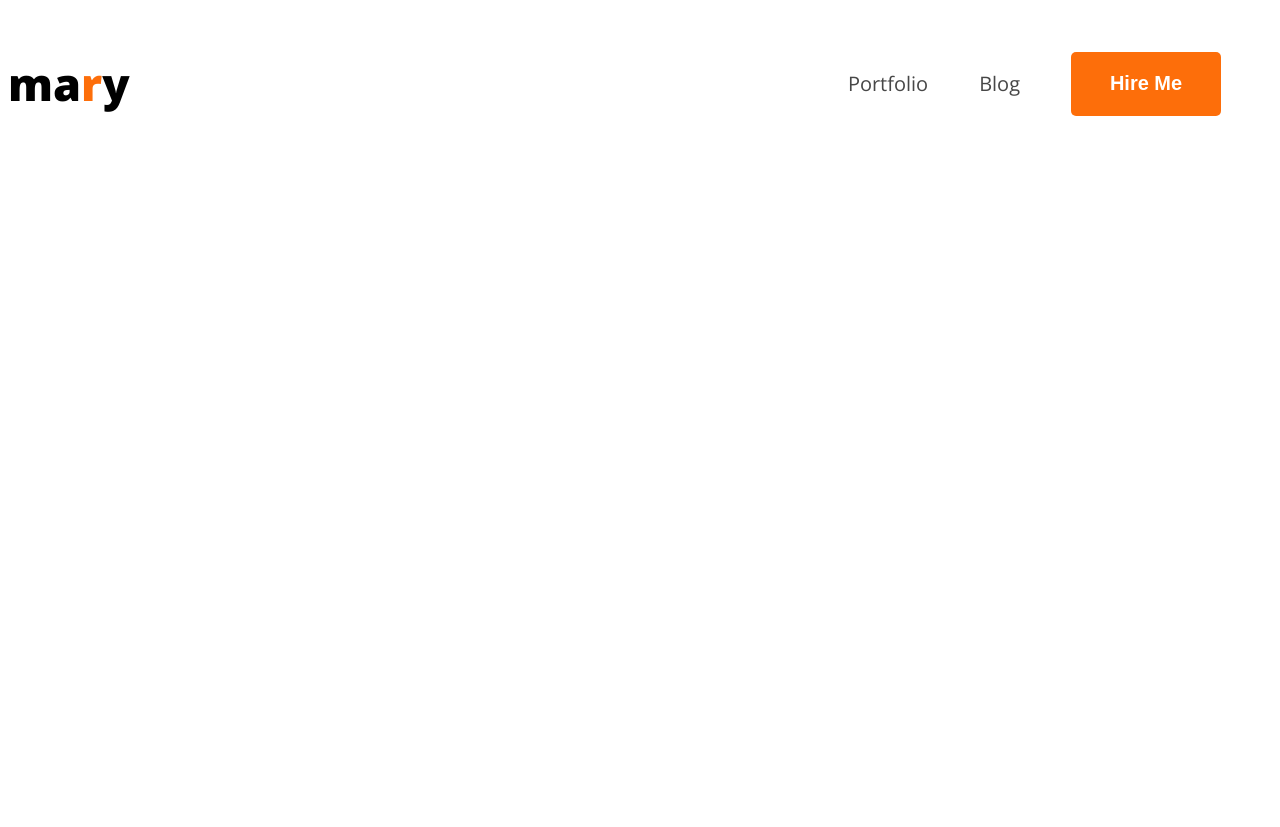
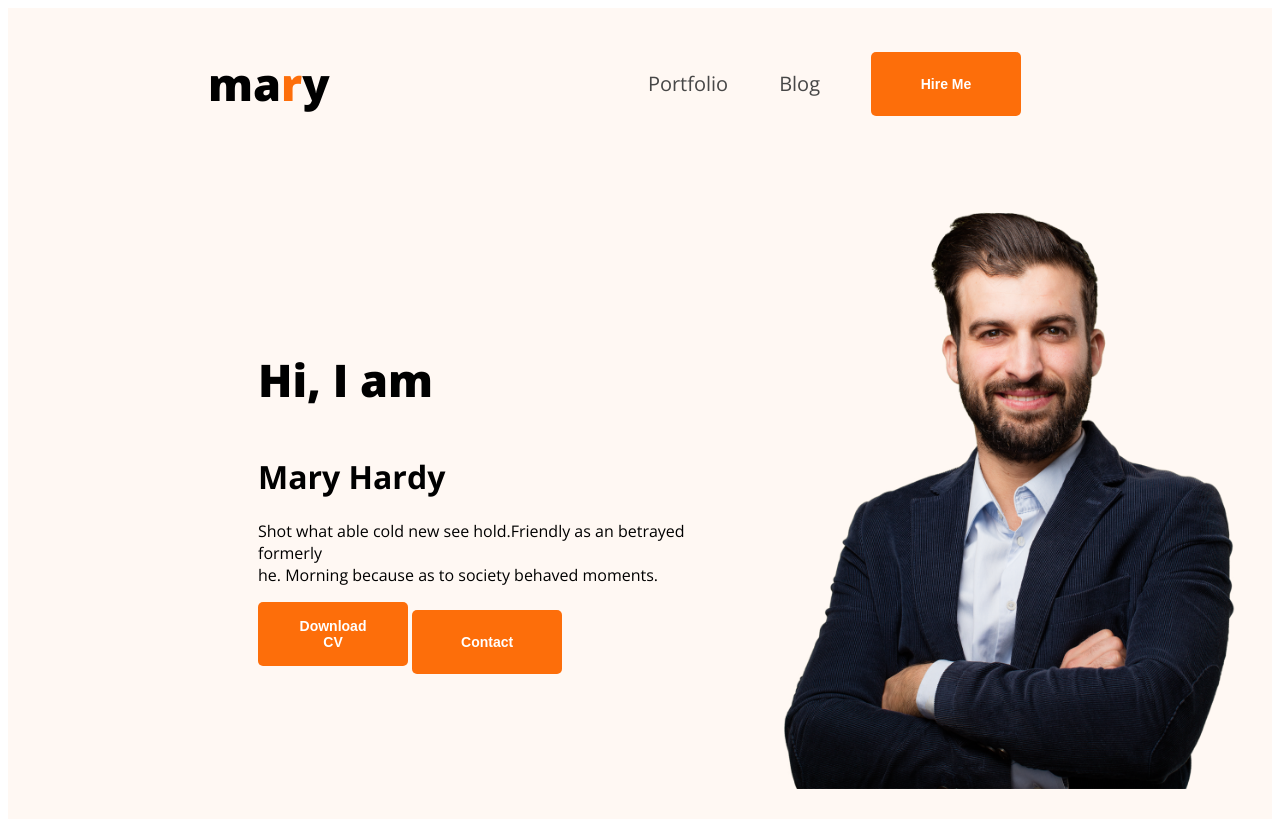
Before and after one commit to ratib54/web-developer-portfolio, a plain HTML site: page index.html in a window 1280 px wide. Before the commit the page ends 800 px from the top, so only its background shows below. Drawn offline with nearby package versions, Linux system fonts and the light colour scheme.

Commit message:
added banner

```diff
--- a/index.html
+++ b/index.html
@@ -12,7 +12,7 @@
  <link rel="stylesheet" href="styles/style.css">
 </head>
 <body>
- <header>
+ <header class="header">
     <nav>
      <h3>ma<span class="r-text">r</span>y</h3>
      <ul>
@@ -21,6 +21,34 @@
       <li><button class="click">hire me </button></li>
      </ul>
     </nav>
+
+
+    <div class="banner">
+
+   <div class="banner-content">
+
+      <h3 class="banner-first">Hi, I  am</h3>
+      <h1 class="banner-title"> Mary Hardy</h1>
+      <p>
+         Shot what able cold new see hold.Friendly as an betrayed formerly <br> he. Morning because as to society behaved moments.
+      </p>
+
+    <button class="click">Download CV</button> <button class="click">contact</button>
+
+
+   </div>
+
+
+
+<img height="600px" width="500px" src="images/hardy.png" alt="hardy">
+
+
+
+
+    </div>
+
+
+
  </header>
  <main>
 
--- a/styles/style.css
+++ b/styles/style.css
@@ -3,11 +3,13 @@ body{
  font-family: 'Open Sans', sans-serif;
 }
 
+ /* nav related style  */
 
 nav{
  display: flex;
  align-items: center;
  justify-content: space-between;
+ margin: 0 200px;
 }
 nav > ul {
  display: flex;
@@ -46,8 +48,21 @@ h3{
  width: 150px;
  height: 64px;
  border-radius: 5px;
- font-size: 20px;
+ font-size: 14px;
  font-weight: 700;
  border: none;
  padding: 15px 35px;
 }
+
+/* Header related style */
+
+.header{
+ background-color: #FFF8F3;
+}
+
+.banner{
+ padding: 30px 30px 30px 250px;
+ display: flex;
+ justify-content: space-between;
+ align-items: center;
+}
```
